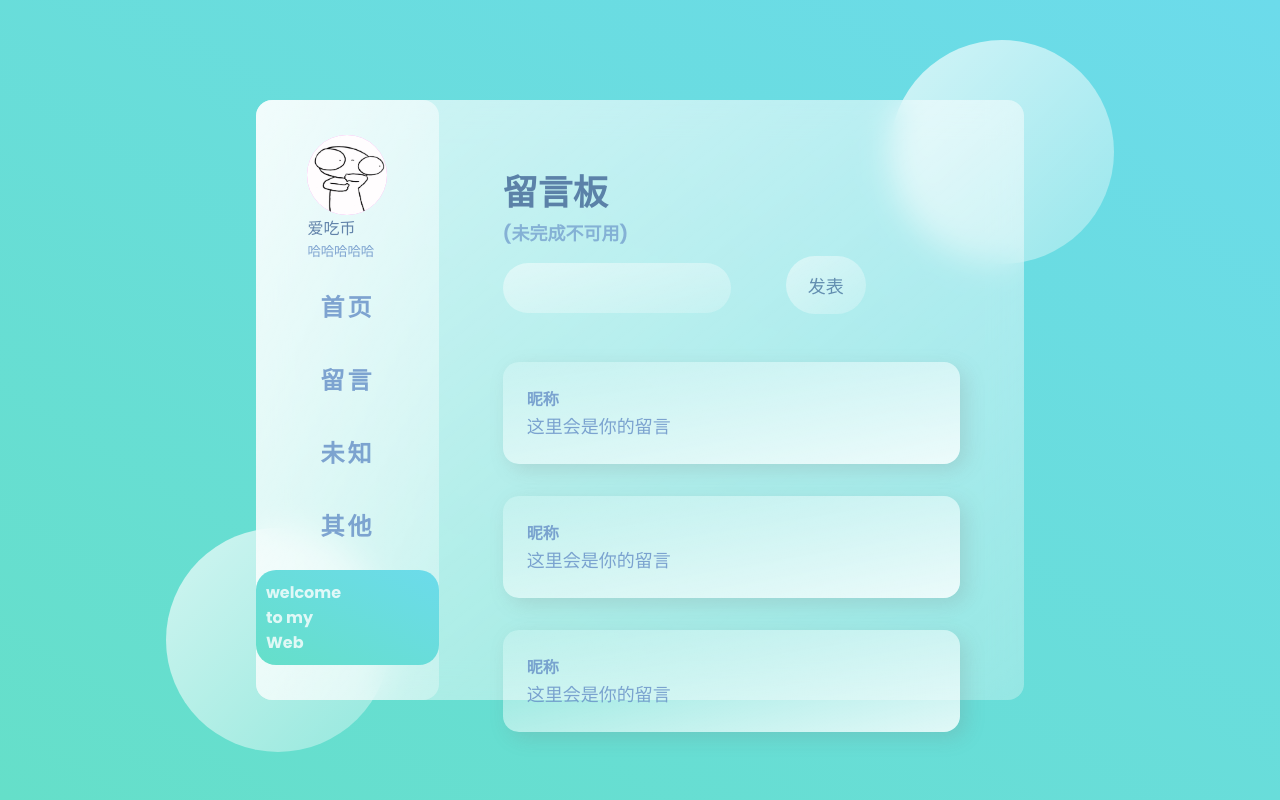
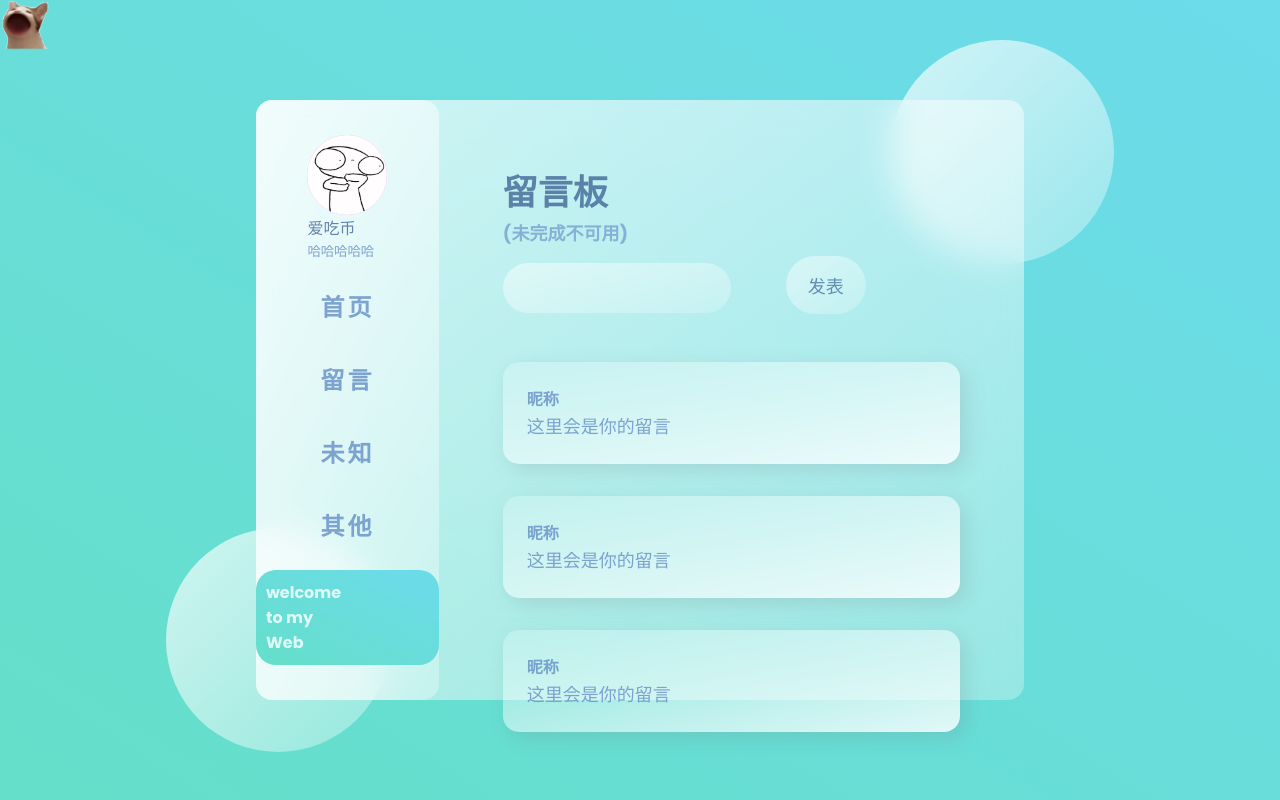
Before and after one commit to aichibi/a, a plain HTML site: page index.html in a window 1280 px wide. Drawn offline with Linux system fonts and the light colour scheme.

Commit message:
Add files via upload

```diff
--- a/index.html
+++ b/index.html
@@ -4,6 +4,7 @@
     <meta charset="UTF-8" />
     <meta name="viewport" content="width=device-width, initial-scale=1.0" />
     <title>Glass Website</title>
+
     <link
       href="https://fonts.googleapis.com/css2?family=Poppins:wght@400;500;700&display=swap"
       rel="stylesheet"
@@ -11,6 +12,7 @@
     <link rel="stylesheet" href="./style.css" />
   </head>
   <body>
+    <div class="maomao"></div>
     <main>
       <section class="glass">
         <div class="dashboard">
@@ -77,4 +79,53 @@
     <div class="circle1"></div>
     <div class="circle2"></div>
   </body>
+  <script>
+    let img = document.querySelector(".maomao");
+    // 定义小图片的旋转角度
+    let deg = 0;
+    // 定义小图片位于网页左侧的位置
+    let imgx = 0;
+    // 定义小图片位于网页顶部的位置
+    let imgy = 0;
+    // 定义小图片x轴的位置
+    let imgl = 0;
+    // 定义小图片y轴的位置
+    let imgt = 0;
+    // 定义小图片翻转的角度
+    let y = 0;
+    // 定义一个计数器
+    let index = 0;
+
+    window.addEventListener("mousemove", function (xyz) {
+      // 获取网页左侧距离的图片位置
+      imgx = xyz.x - img.offsetLeft - img.clientWidth / 2;
+      // 多去网页顶部距离图片的位置
+      imgy = xyz.y - img.offsetTop - img.clientHeight / 2;
+      // 套入公式，定义图片的旋转角度
+      deg = (360 * Math.atan(imgy / imgx)) / (2 * Math.PI);
+      // 每当鼠标移动的时候重置index
+      index = 0;
+      // 定义当前鼠标的位置
+      let x = event.clientX;
+      // 当鼠标的x轴大于图片的时候，提普安就要对着鼠标，所以需要将图片翻转过来
+      // 否则就不用翻转
+      if (img.offsetLeft < x) {
+        y = -180;
+      } else {
+        y = 0;
+      }
+    });
+    setInterval(() => {
+      // 设置小图片的旋转和翻转
+      img.style.transform = "rotateZ(" + deg + "deg) rotateY(" + y + "deg)";
+      index++;
+      // 在这里设置小图片的位置和速度，并判断小图片到达鼠标位置时停止移动
+      if (index < 50) {
+        imgl += imgx / 50;
+        imgt += imgy / 50;
+      }
+      img.style.left = imgl + "px";
+      img.style.top = imgt + "px";
+    }, 10);
+  </script>
 </html>
--- a/style.css
+++ b/style.css
@@ -241,3 +241,11 @@
 .pic1 {
   background-image: url(aichibi.jpg);
 }
+.maomao {
+  width: 50px;
+  height: 50px;
+  position: absolute;
+  background-image: url(maomao.gif);
+  background-size: cover;
+  z-index: 3;
+}
```
Also changed, not shown: maomao.gif (added).
